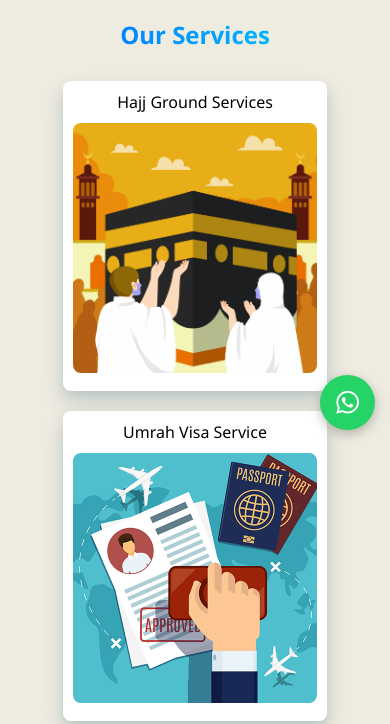
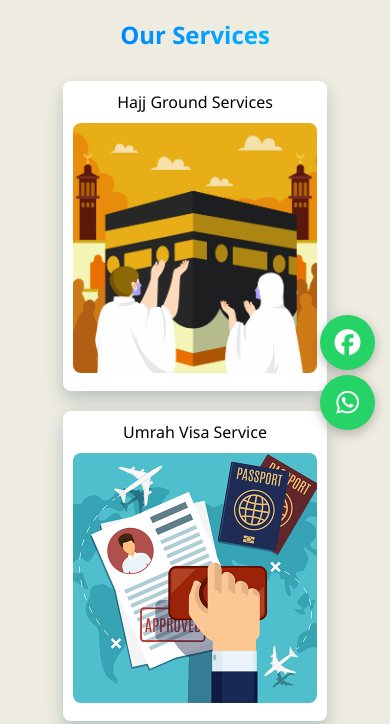
Before and after one commit to joy094/macca_gateway_international, a plain HTML site: page index.html in a window 390 px wide. Shown: the part 399-1123 px from the top of the page. Drawn offline with Linux system fonts and the light colour scheme.

Commit message:
added-facebook-button

```diff
--- a/About.css
+++ b/About.css
@@ -96,6 +96,41 @@ footer a {
   font-size: 28px; /* আইকনের আকার */
 }
 
+
+.facebook-float-btn {
+  position: fixed; /* স্ক্রলের সময় স্থির রাখতে */
+  bottom: 80px; /* নিচের দিক থেকে দূরত্ব */
+  right: 20px; /* ডান দিক থেকে দূরত্ব */
+  z-index: 9999; /* অন্যান্য কন্টেন্টের উপরে রাখতে */
+
+  /* বাটনের আকার এবং রঙ */
+  width: 60px;
+  height: 60px;
+  background-color: #25d366; /* WhatsApp সবুজ রং */
+  color: white;
+  border-radius: 50%; /* গোলাকার আকৃতি */
+  box-shadow: 0 4px 12px rgba(0, 0, 0, 0.25); /* সুন্দর ছায়া */
+
+  /* আইকনকে মাঝখানে আনতে Flexbox ব্যবহার */
+  display: flex;
+  align-items: center;
+  justify-content: center;
+
+  /* Transition */
+  transition: all 0.3s ease;
+  text-decoration: none; /* লিংক থেকে আন্ডারলাইন সরাতে */
+}
+
+/* হোভার এবং অ্যাক্টিভ স্টাইল */
+.facebook-float-btn:hover {
+  background-color: #128c7e; /* গাঢ় সবুজ রং */
+  transform: scale(1.08); /* সামান্য বড় করা */
+  box-shadow: 0 6px 18px rgba(0, 0, 0, 0.3);
+}
+.facebook-float-btn i {
+  font-size: 28px; /* আইকনের আকার */
+}
+
 /* * মোবাইল রেসপনসিভনেস (ছোট স্ক্রিনের জন্য)
          * ======================================
          */
@@ -107,6 +142,20 @@ footer a {
     right: 15px;
   }
   .whatsapp-float-btn i {
+    font-size: 26px;
+  }
+
+
+
+
+
+  .facebook-float-btn {
+    width: 55px; /* ছোট স্ক্রিনে সামান্য ছোট আকার */
+    height: 55px;
+    bottom: 75px;
+    right: 15px;
+  }
+  .facebook-float-btn i {
     font-size: 26px;
   }
 }
--- a/index.html
+++ b/index.html
@@ -204,7 +204,7 @@
                   d="M224.2 89C216.3 70.1 195.7 60.1 176.1 65.4L170.6 66.9C106 84.5 50.8 147.1 66.9 223.3C104 398.3 241.7 536 416.7 573.1C493 589.3 555.5 534 573.1 469.4L574.6 463.9C580 444.2 569.9 423.6 551.1 415.8L453.8 375.3C437.3 368.4 418.2 373.2 406.8 387.1L368.2 434.3C297.9 399.4 241.3 341 208.8 269.3L253 233.3C266.9 222 271.6 202.9 264.8 186.3L224.2 89z"
                 />
               </svg>
-              <a href="tel:+966542612654">+966542612654</a>
+              <a href="tel:+966547372261">+966547372261</a>
             </div>
 
             <div class="icons">
@@ -214,7 +214,7 @@
                   d="M476.9 161.1C435 119.1 379.2 96 319.9 96C197.5 96 97.9 195.6 97.9 318C97.9 357.1 108.1 395.3 127.5 429L96 544L213.7 513.1C246.1 530.8 282.6 540.1 319.8 540.1L319.9 540.1C442.2 540.1 544 440.5 544 318.1C544 258.8 518.8 203.1 476.9 161.1zM319.9 502.7C286.7 502.7 254.2 493.8 225.9 477L219.2 473L149.4 491.3L168 423.2L163.6 416.2C145.1 386.8 135.4 352.9 135.4 318C135.4 216.3 218.2 133.5 320 133.5C369.3 133.5 415.6 152.7 450.4 187.6C485.2 222.5 506.6 268.8 506.5 318.1C506.5 419.9 421.6 502.7 319.9 502.7zM421.1 364.5C415.6 361.7 388.3 348.3 383.2 346.5C378.1 344.6 374.4 343.7 370.7 349.3C367 354.9 356.4 367.3 353.1 371.1C349.9 374.8 346.6 375.3 341.1 372.5C308.5 356.2 287.1 343.4 265.6 306.5C259.9 296.7 271.3 297.4 281.9 276.2C283.7 272.5 282.8 269.3 281.4 266.5C280 263.7 268.9 236.4 264.3 225.3C259.8 214.5 255.2 216 251.8 215.8C248.6 215.6 244.9 215.6 241.2 215.6C237.5 215.6 231.5 217 226.4 222.5C221.3 228.1 207 241.5 207 268.8C207 296.1 226.9 322.5 229.6 326.2C232.4 329.9 268.7 385.9 324.4 410C359.6 425.2 373.4 426.5 391 423.9C401.7 422.3 423.8 410.5 428.4 397.5C433 384.5 433 373.4 431.6 371.1C430.3 368.6 426.6 367.2 421.1 364.5z"
                 />
               </svg>
-              <a href="https://wa.me/+966542612654">+966542612654</a>
+              <a href="https://wa.me/+966547372261">+966547372261</a>
             </div>
 
             <div class="icons">
@@ -322,9 +322,17 @@
           </div>
         </div>
       </section>
-
       <a
-        href="https://wa.me/+966542612654"
+        href="https://www.facebook.com/makkahgateint/"
+        target="_blank"
+        class="facebook-float-btn"
+        aria-label="WhatsApp-এ যোগাযোগ করুন"
+      >
+        <!-- Font Awesome WhatsApp আইকন -->
+        <i class="fab fa-facebook"></i>
+      </a>
+      <a
+        href="https://wa.me/+966547372261"
         target="_blank"
         class="whatsapp-float-btn"
         aria-label="WhatsApp-এ যোগাযোগ করুন"
```
